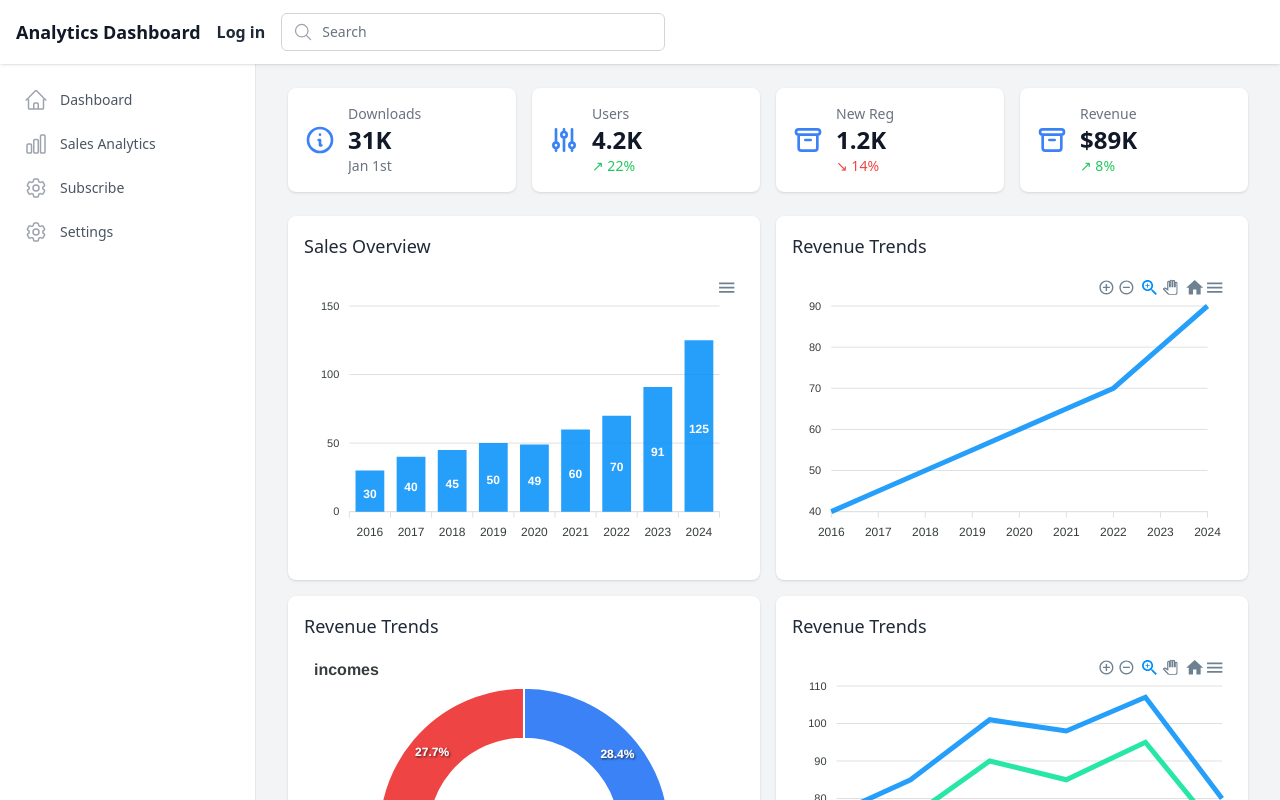
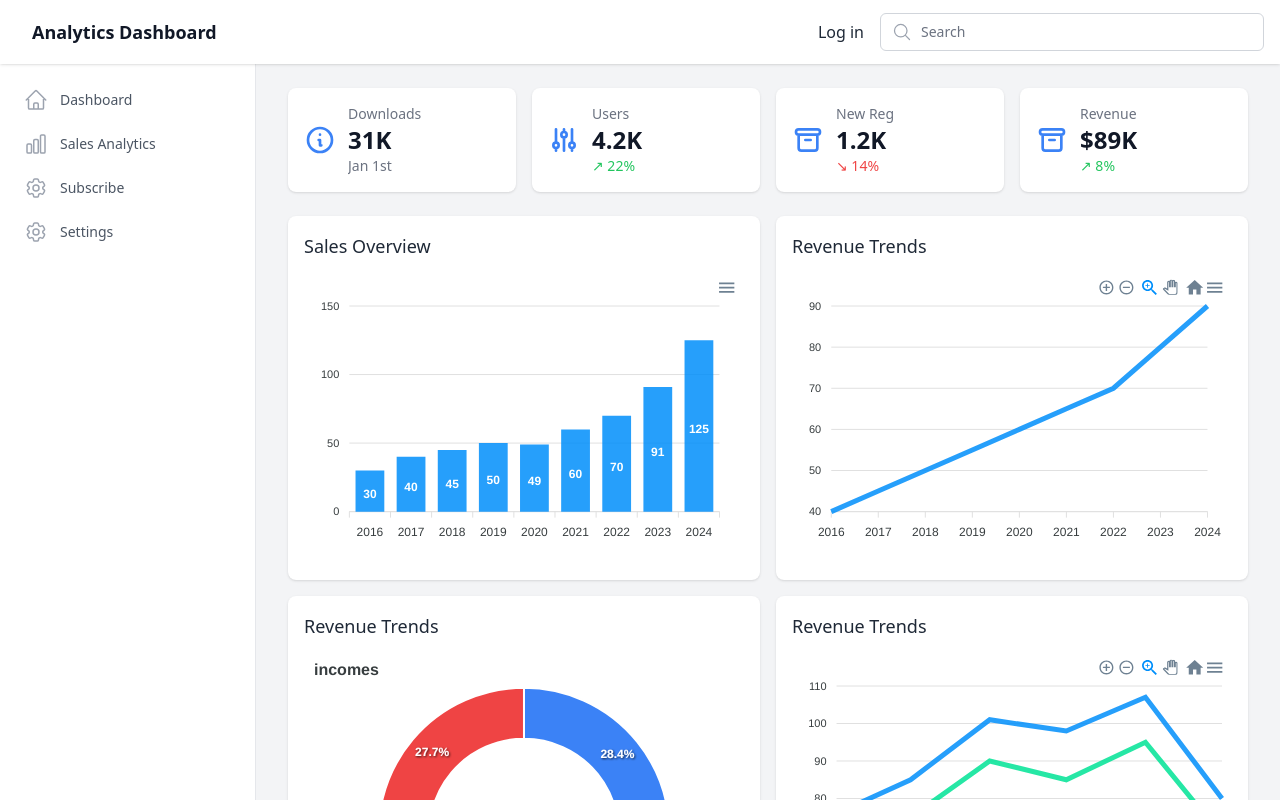
Before and after one commit to w0436300/dashboard, a React (Create React App) app in the folder client/: page / in a window 1280 px wide. Shown: the top 800 px of the page. Built offline with nearby package versions, Linux system fonts and the light colour scheme.

Commit message:
update loginnavigate

```diff
--- a/client/src/routes/root.jsx
+++ b/client/src/routes/root.jsx
@@ -1,5 +1,5 @@
 import { useState } from 'react';
-import { Form, NavLink, useNavigation, useSubmit, Outlet } from 'react-router-dom';
+import { Form, NavLink, useLocation, useSubmit, Outlet } from 'react-router-dom';
 import {
     HomeIcon,
     ChartBarIcon,
@@ -9,34 +9,72 @@ import {
     MagnifyingGlassIcon
 } from '@heroicons/react/24/outline';
 
-
 export default function Root() {
     const [isSidebarOpen, setIsSidebarOpen] = useState(false);
-    const navigation = useNavigation();
+    const location = useLocation(); // 使用 useLocation 获取当前路径
     const submit = useSubmit();
+    const isSignInPage = location.pathname === '/signin'; // 获取当前路径并判断
+
+    console.log('Current path:', location.pathname);
+    console.log('isSignInPage:', isSignInPage);
 
     return (
         <div className="min-h-screen flex flex-col">
             {/* Header */}
             <header className="sticky top-0 z-50 bg-white shadow">
-                <div className="flex h-16">
+                <div className="flex h-16 items-center justify-between px-4">
+                    {/* sidebar */}
+                    <div className="flex items-center">
                         <button
                             type="button"
-                        className="px-4 border-r border-gray-200 text-gray-500 focus:outline-none focus:ring-2 focus:ring-inset focus:ring-blue-500 lg:hidden"
+                            className="text-gray-500 focus:outline-none focus:ring-2 focus:ring-inset focus:ring-blue-500 lg:hidden"
                             onClick={() => setIsSidebarOpen(true)}
                         >
                             <span className="sr-only">Open sidebar</span>
                             <Bars3Icon className="h-6 w-6" aria-hidden="true" />
                         </button>
 
-                    <div className="flex-1 px-4 flex justify-between">
-                        <div className="flex-1 flex items-center">
-                            <h1 className="text-lg font-semibold text-gray-900 truncate flex-shrink-0">
-                                <span className="lg:hidden">Dashboard</span>
+                        {/* title */}
+                        <NavLink
+                            to="/dashboard">
+                            <h1 className="ml-4 text-lg font-semibold text-gray-900 truncate">
+                                <span className="lg:hidden"></span>
                                 <span className="hidden lg:inline">Analytics Dashboard</span>
                             </h1>
-                            <h1 className="ml-auto lg:ml-4">Log in</h1>
-                            <div className="w-28 sm:w-48 md:w-64 lg:w-96 ml-auto lg:ml-4">
+                        </NavLink>
+
+                    </div>
+
+                    {/* Right side: Login link/Logo and search bar */}
+                    <div className="flex items-center space-x-4">
+                        {/* login link or Logo */}
+                        <div>
+                            {!isSignInPage ? (
+                                <NavLink
+                                    to="/signin"
+                                    className="hover:text-blue-600 transition-colors"
+                                >
+                                    Log in
+                                </NavLink>
+                            ) : (
+                                <Form action="/dashboard">
+                                    <button
+                                        type="submit"
+                                        className="flex items-center hover:opacity-80 transition-opacity"
+                                    >
+                                        <img
+                                            src="/image/logo.jpg"
+                                            alt="Logo"
+                                            className="h-8 w-auto"
+                                            onError={(e) => console.log('Image failed to load:', e)}
+                                        />
+                                    </button>
+                                </Form>
+                            )}
+                        </div>
+
+                        {/* search bar: hide in sm */}
+                        <div className="w-28 sm:w-48 md:w-64 lg:w-96 hidden sm:block">
                             <Form className="relative">
                                 <div className="absolute inset-y-0 left-0 pl-3 flex items-center pointer-events-none">
                                     <MagnifyingGlassIcon className="h-5 w-5 text-gray-400" aria-hidden="true" />
@@ -52,8 +90,8 @@ export default function Root() {
                         </div>
                     </div>
                 </div>
-                </div>
             </header>
+
 
             {/* Content area */}
             <div className="flex-1 flex overflow-hidden">
```
Also changed, not shown: client/public/image/logo.jpg (added). Lines whose indentation alone changed are shown as unchanged.
